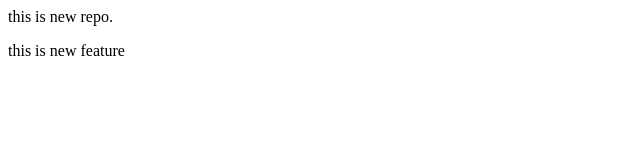
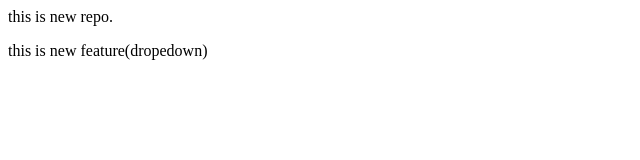
Before and after one commit to Abhi-raj-MIT/local-Repo, a plain HTML site: page index.html in a window 1280 px wide. Shown: the full height of the page, 0-640 px from the left. Drawn offline with Linux system fonts and the light colour scheme.

Commit message:
dropedown

```diff
--- a/index.html
+++ b/index.html
@@ -1,2 +1,2 @@
 <p>this is new repo.</p>
-<p>this is new feature</p>
+<p>this is new feature(dropedown)</p>
```
